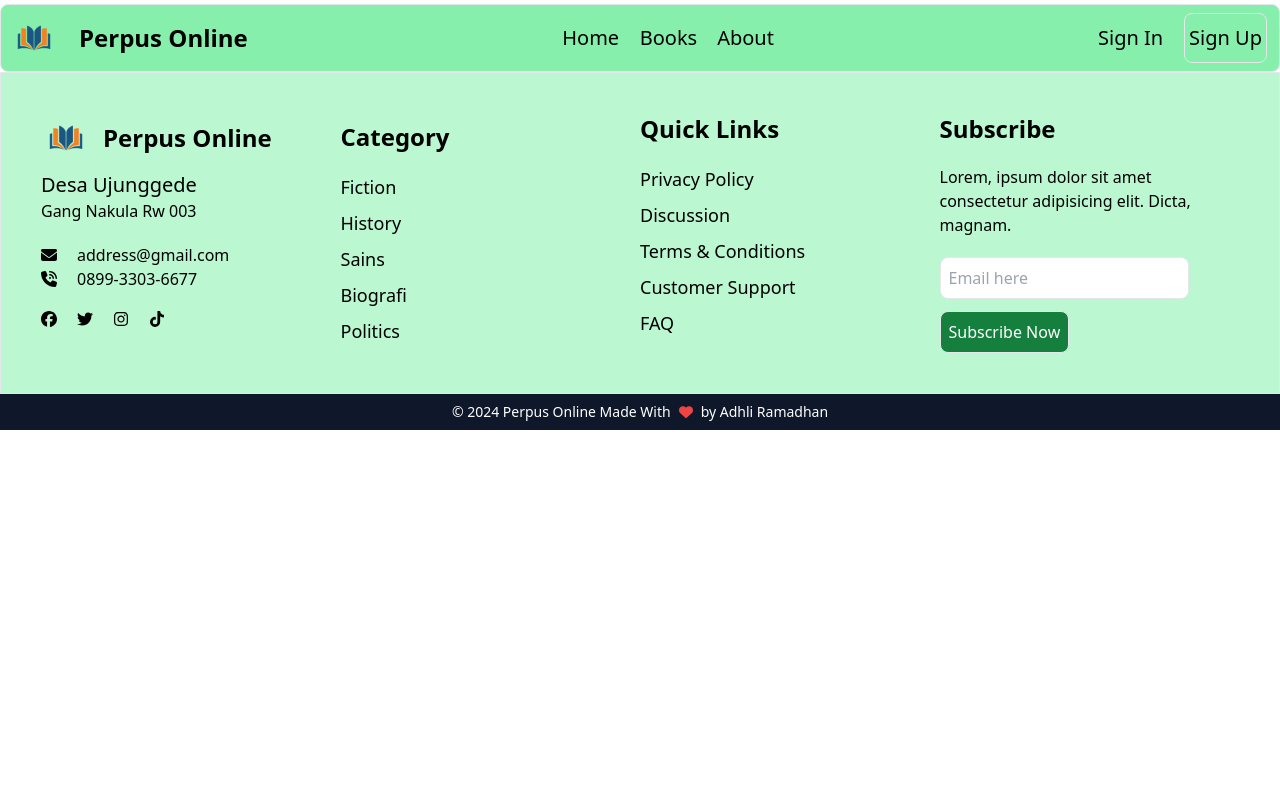
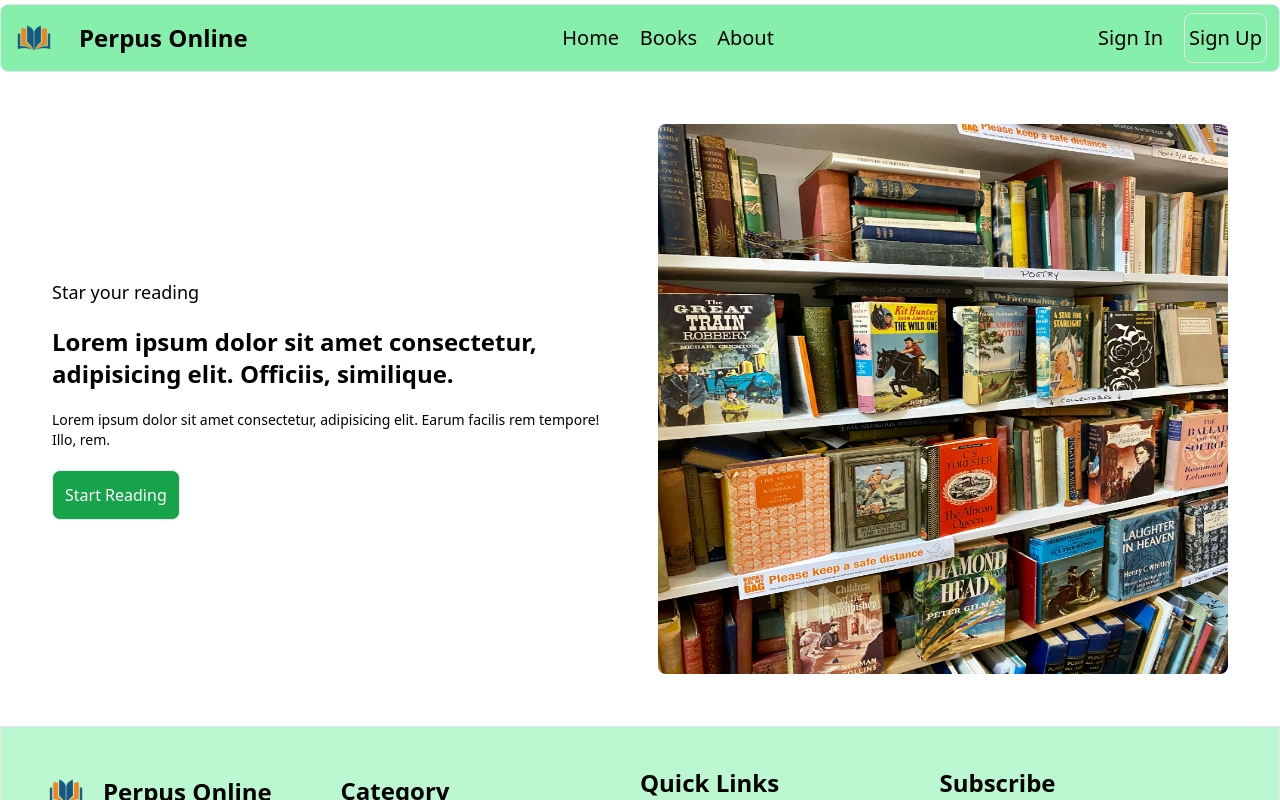
Before and after one commit to adhlira/FE_perpustakaanOnline, a React (Vite) app: page / in a window 1280 px wide. Shown: the top 800 px of the page. Built offline with nearby package versions, Linux system fonts and the light colour scheme.

Commit message:
create jumbotron

```diff
--- a/src/components/Navbar.jsx
+++ b/src/components/Navbar.jsx
@@ -1,6 +1,7 @@
 const Navbar = () => {
   return (
     <>
+    {/* Navbar */}
       <div className="container mx-auto mt-1 p-2 border bg-green-300 rounded-lg">
         <div className="flex">
           <img src="src\assets\logo.png" alt="" width={50} height={50} />
@@ -16,6 +17,23 @@ const Navbar = () => {
           </div>
         </div>
       </div>
+      {/* Akhir Navbar */}
+
+      {/* Jumbotron */}
+      <div className="container p-10 mx-auto">
+        <div className="grid grid-cols-2 gap-3">
+          <div className="grid-flow-col place-content-center p-3">
+            <p className="text-lg">Star your reading</p>
+            <p className="text-2xl font-bold mt-5">Lorem ipsum dolor sit amet consectetur, adipisicing elit. Officiis, similique.</p>
+            <p className="text-sm mt-5">Lorem ipsum dolor sit amet consectetur, adipisicing elit. Earum facilis rem tempore! Illo, rem.</p>
+            <button className="border rounded-lg mt-5 p-3 bg-green-600 text-white">Start Reading</button>
+          </div>
+          <div className="grid-flow-col p-3">
+            <img src="src\assets\cover.jpg" className="h-[550px] w-full rounded-lg" alt="" />
+          </div>
+        </div>
+      </div>
+      {/* Akhir jumbotron */}
     </>
   );
 };
```
Also changed, not shown: src/assets/cover.jpg (added).
